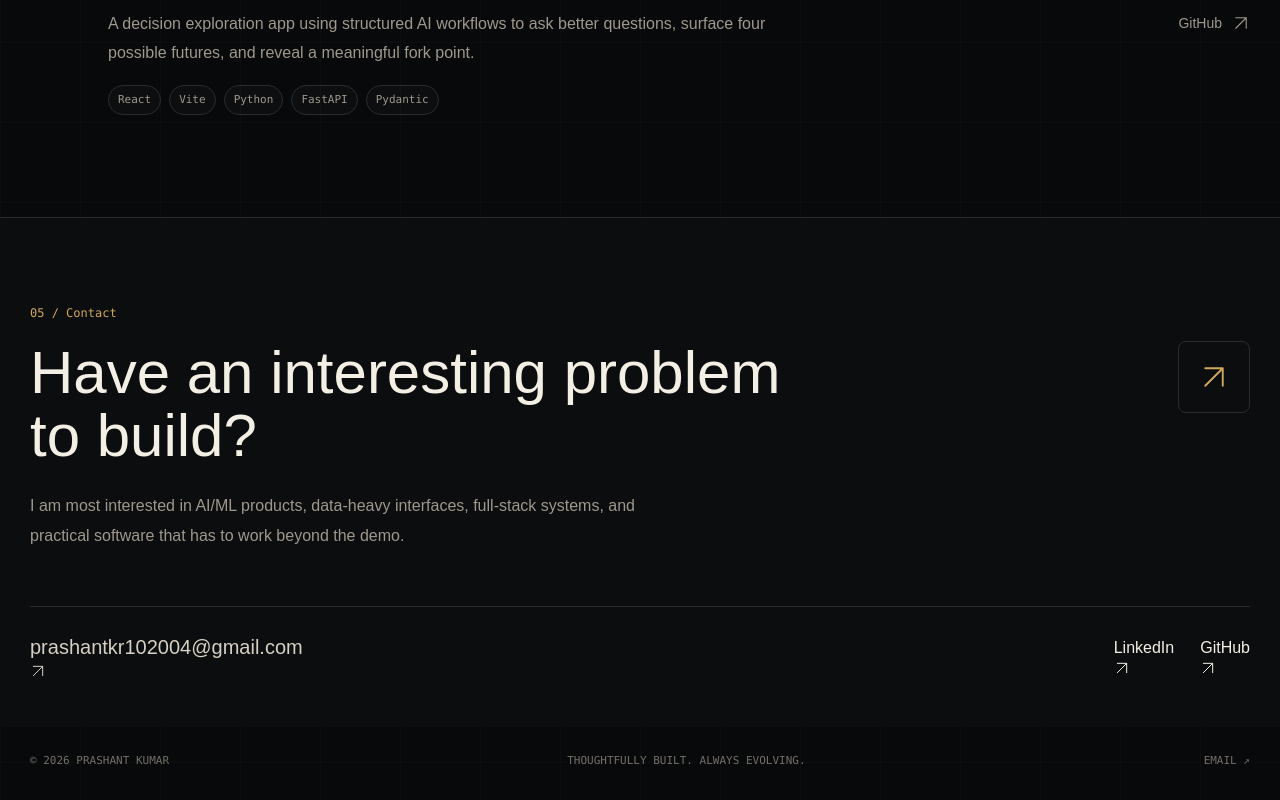
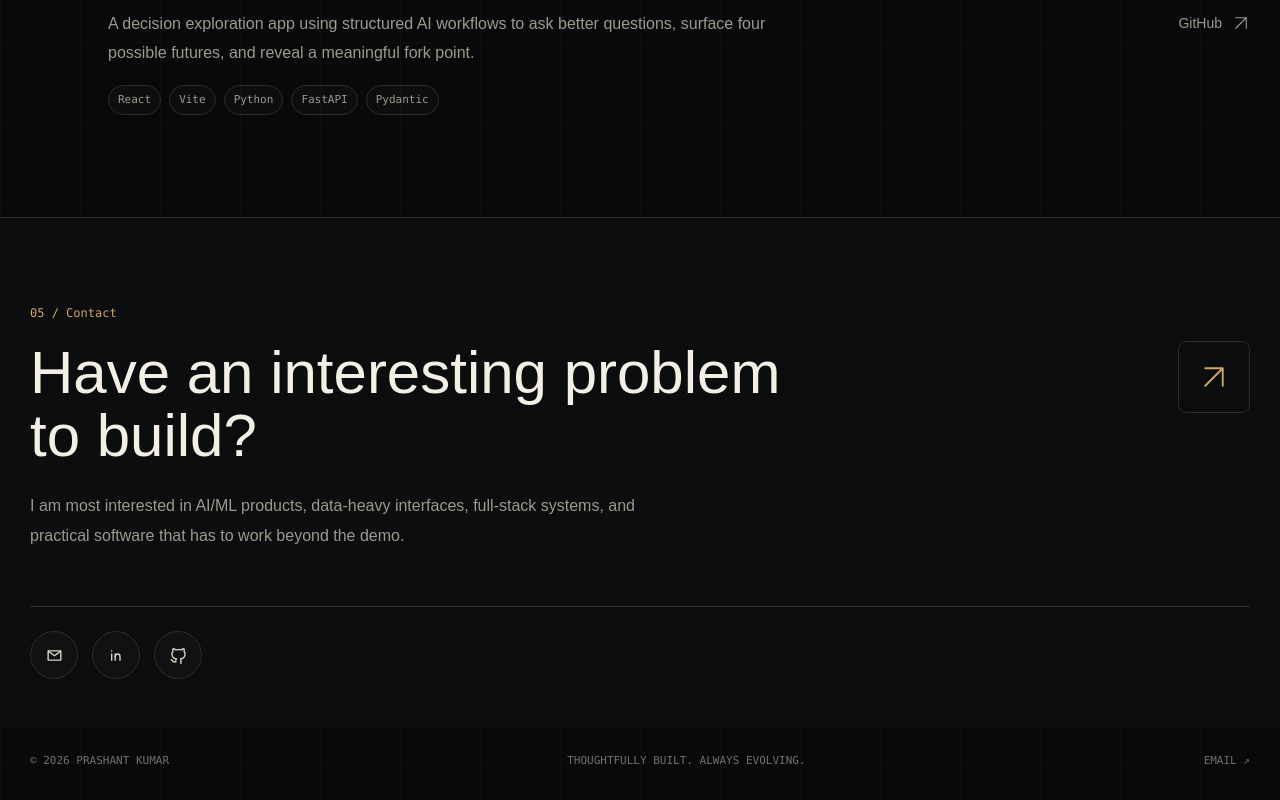
Before and after one commit to prashantkr102004-ui/portfolio, a Next.js app: page / in a window 1280 px wide. Shown: the part 5638-6438 px from the top of the page. Built offline with nearby package versions, Linux system fonts and the light colour scheme; no server answers.

Commit message:
Use icon links in contact section

```diff
--- a/app/globals.css
+++ b/app/globals.css
@@ -872,23 +872,44 @@ kbd {
 }
 .contact-bottom {
   display: flex;
-  justify-content: space-between;
+  justify-content: flex-start;
   gap: 24px;
   align-items: center;
   margin-top: 56px;
   padding-top: 24px;
   border-top: 1px solid var(--line);
 }
-.contact-email {
+.contact-links {
+  display: flex;
+  gap: 14px;
+}
+.contact-icon-link {
+  width: 48px;
+  height: 48px;
+  display: inline-flex;
+  align-items: center;
+  justify-content: center;
+  border: 1px solid var(--line);
+  border-radius: 999px;
   color: var(--text-soft);
-  font-size: 20px;
+  background: rgba(255, 255, 255, 0.015);
+  transition: border-color 180ms ease, color 180ms ease, background 180ms ease, transform 180ms ease;
 }
-.contact-bottom > div {
-  display: flex;
-  gap: 26px;
+.contact-icon-link:hover {
+  border-color: rgba(209, 167, 95, 0.5);
+  background: var(--accent-soft);
+  color: var(--accent);
+  transform: translateY(-2px);
 }
-.contact-bottom a:hover { color: var(--accent); }
-.contact-bottom .arrow { width: 16px; height: 16px; }
+.contact-icon-link svg {
+  width: 21px;
+  height: 21px;
+  fill: none;
+  stroke: currentColor;
+  stroke-width: 1.6;
+  stroke-linecap: round;
+  stroke-linejoin: round;
+}
 
 .footer {
   width: min(100% - 48px, 1220px);
@@ -1348,13 +1369,9 @@ kbd {
   }
   .archive-project h3 { font-size: 24px; }
   .contact-inner { padding: 58px 0 34px; }
-  .contact-email {
-    font-size: 16px;
-    overflow-wrap: anywhere;
-  }
-  .contact-bottom > div {
+  .contact-links {
     flex-wrap: wrap;
-    gap: 18px;
+    gap: 12px;
   }
   .footer {
     flex-direction: column;
@@ -1398,7 +1415,7 @@ kbd {
     margin-left: -78px;
     margin-right: -78px;
   }
-  .contact-email { font-size: 14px; }
+  .contact-icon-link { width: 44px; height: 44px; }
 }
 
 @media (prefers-reduced-motion: reduce) {
--- a/components/sections/contact.tsx
+++ b/components/sections/contact.tsx
@@ -1,5 +1,41 @@
 import { profile } from "@/data/profile";
 import { Arrow } from "@/components/ui/arrow";
+
+const contactLinks = [
+  {
+    label: "Email Prashant Kumar",
+    href: `mailto:${profile.email}`,
+    icon: (
+      <svg viewBox="0 0 24 24" aria-hidden="true">
+        <path d="M4.75 6.75h14.5v10.5H4.75z" />
+        <path d="m5.25 7.25 6.75 5 6.75-5" />
+      </svg>
+    ),
+  },
+  {
+    label: "Prashant Kumar on LinkedIn",
+    href: profile.linkedin,
+    icon: (
+      <svg viewBox="0 0 24 24" aria-hidden="true">
+        <path d="M6.5 10.25v7.25" />
+        <path d="M6.5 6.5v.01" />
+        <path d="M10.5 17.5v-7.25" />
+        <path d="M10.5 13.45c0-1.82 1.14-3.2 2.92-3.2 1.63 0 2.58 1.04 2.58 3.15v4.1" />
+      </svg>
+    ),
+  },
+  {
+    label: "Prashant Kumar on GitHub",
+    href: profile.github,
+    icon: (
+      <svg viewBox="0 0 24 24" aria-hidden="true">
+        <path d="M9.25 19.25c-4 1.25-4-2-5.5-2.5" />
+        <path d="M14.75 21v-3.25c0-.92.08-1.28-.45-1.8 2.5-.28 5.2-1.22 5.2-5.55 0-1.23-.43-2.23-1.15-3.02.12-.28.5-1.43-.1-2.98 0 0-.95-.3-3.1 1.15A10.65 10.65 0 0 0 12 5.15c-1.07 0-2.14.14-3.15.4C6.7 4.1 5.75 4.4 5.75 4.4c-.6 1.55-.22 2.7-.1 2.98A4.34 4.34 0 0 0 4.5 10.4c0 4.3 2.68 5.28 5.18 5.56-.35.3-.68.88-.78 1.72" />
+      </svg>
+    ),
+  },
+];
+
 export function Contact() {
-  return <section id="contact" className="contact-section" aria-labelledby="contact-title"><div className="contact-inner"><span className="eyebrow mono">05 / Contact</span><div className="contact-heading"><h2 id="contact-title">Have an interesting problem to build?</h2><a className="contact-arrow" href={`mailto:${profile.email}`} aria-label="Email Prashant Kumar"><Arrow diagonal /></a></div><p className="contact-copy">I am most interested in AI/ML products, data-heavy interfaces, full-stack systems, and practical software that has to work beyond the demo.</p><div className="contact-bottom"><a className="contact-email" href={`mailto:${profile.email}`}>{profile.email}<Arrow diagonal /></a><div><a href={profile.linkedin} target="_blank" rel="noreferrer">LinkedIn <Arrow diagonal /></a><a href={profile.github} target="_blank" rel="noreferrer">GitHub <Arrow diagonal /></a></div></div></div></section>;
+  return <section id="contact" className="contact-section" aria-labelledby="contact-title"><div className="contact-inner"><span className="eyebrow mono">05 / Contact</span><div className="contact-heading"><h2 id="contact-title">Have an interesting problem to build?</h2><a className="contact-arrow" href={`mailto:${profile.email}`} aria-label="Email Prashant Kumar"><Arrow diagonal /></a></div><p className="contact-copy">I am most interested in AI/ML products, data-heavy interfaces, full-stack systems, and practical software that has to work beyond the demo.</p><div className="contact-bottom"><div className="contact-links" aria-label="Contact links">{contactLinks.map(link => <a className="contact-icon-link" href={link.href} key={link.label} aria-label={link.label} target={link.href.startsWith("http") ? "_blank" : undefined} rel={link.href.startsWith("http") ? "noreferrer" : undefined}>{link.icon}</a>)}</div></div></div></section>;
 }
```
